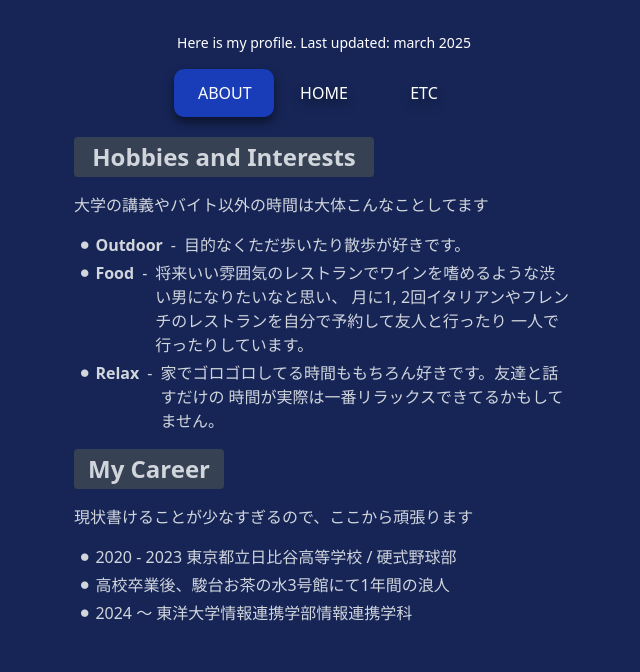
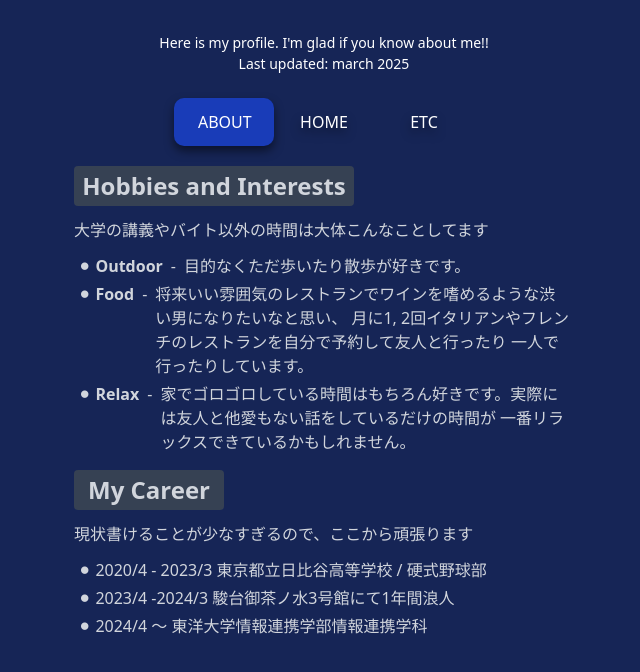
Before and after one commit to HukuKaich0u/my-page-new, a Next.js app in the folder my-app/: page /about in a window 1280 px wide. Shown: the top 672 px of the page, without its empty margins (316-956 px from the left). Built offline with nearby package versions, Linux system fonts and the light colour scheme.

Commit message:
Add for deploy

```diff
--- a/my-app/src/components/Header.tsx
+++ b/my-app/src/components/Header.tsx
@@ -8,8 +8,9 @@ const Header = () => {
 
   return (
     <div>
-      <p className="text-center my-1  p-3 text-[14px] text-white">
-        Here is my profile. Last updated: march 2025
+      <p className="text-center my-3  p-3 text-[14px] text-white">
+        Here is my profile. I'm glad if you know about me!! <br />
+        Last updated: march 2025
       </p>
       <div className="flex justify-center items-center mb-2">
         <Link href="/about">
--- a/my-app/src/components/HobbiesAndInterests.tsx
+++ b/my-app/src/components/HobbiesAndInterests.tsx
@@ -3,12 +3,12 @@ const HobbiesAndInterests = () => {
     <div className="flex flex-col items-center">
       <div className="text-left w-[500px]">
         <h1
-          className="text-2xl bg-gray-700 w-[300px] text-center p-1
+          className="text-2xl bg-gray-700 w-[280px] text-center p-1
             rounded font-bold"
         >
           Hobbies and Interests
         </h1>
-        <p className="my-4">
+        <p className="my-3">
           大学の講義やバイト以外の時間は大体こんなことしてます
         </p>
         <div className="flex m-1">
@@ -33,8 +33,8 @@ const HobbiesAndInterests = () => {
           <p className="font-bold">Relax</p>
           <p className="mx-2">-</p>
           <p className="text-wrap">
-            家でゴロゴロしてる時間ももちろん好きです。友達と話すだけの
-            時間が実際は一番リラックスできてるかもしてません。
+            家でゴロゴロしている時間はもちろん好きです。実際には友人と他愛もない話をしているだけの時間が
+            一番リラックスできているかもしれません。
           </p>
         </div>
       </div>
--- a/my-app/src/components/Icon.tsx
+++ b/my-app/src/components/Icon.tsx
@@ -10,7 +10,7 @@ const Icon = () => {
         alt="自分の顔写真"
         width={180}
         height={180}
-        className="rounded-full object-cover drop-shadow-[0_5px_5px_rgba(0,0,0,0.50)]"
+        className="rounded-full object-cover drop-shadow-[0_7px_7px_rgba(0,0,0,0.50)]"
       />
       <p className="font-bold text-2xl text-white mt-2 p-1">Koki Aoyagi</p>
       <p className="font-bold text-xl opacity-70 p-1">@kokiaoyagi</p>
--- a/my-app/src/components/MyCareer.tsx
+++ b/my-app/src/components/MyCareer.tsx
@@ -9,20 +9,20 @@ const MyCareer = () => {
           >
             My Career
           </h1>
-          <p className="my-4">
+          <p className="my-3">
             現状書けることが少なすぎるので、ここから頑張ります
           </p>
           <div className="flex m-1">
             <p className="mr-1">⚫︎</p>
-            <p>2020 - 2023 東京都立日比谷高等学校 / 硬式野球部</p>
+            <p>2020/4 - 2023/3 東京都立日比谷高等学校 / 硬式野球部</p>
           </div>
           <div className="flex m-1">
             <p className="mr-1">⚫︎</p>
-            <p>高校卒業後、駿台お茶の水3号館にて1年間の浪人</p>
+            <p>2023/4 -2024/3 駿台御茶ノ水3号館にて1年間浪人</p>
           </div>
           <div className="flex m-1">
             <p className="mr-1">⚫︎</p>
-            <p>2024 〜 東洋大学情報連携学部情報連携学科</p>
+            <p>2024/4 〜 東洋大学情報連携学部情報連携学科</p>
           </div>
         </div>
       </div>
--- a/my-app/src/components/RotatePictures.module.css
+++ b/my-app/src/components/RotatePictures.module.css
@@ -3,7 +3,7 @@
     height: 200px;
     border-radius: 10%;
     margin: 10px 10px;
-    box-shadow: 4px 4px 4px 1px rgba(0, 0, 0, 0.2);
+    box-shadow: 5px 7px 5px 1px rgba(0, 0, 0, 0.4);
   }
   .content:hover {
     scale: 105%;
--- a/my-app/src/components/RotatePictures.tsx
+++ b/my-app/src/components/RotatePictures.tsx
@@ -4,7 +4,7 @@ import styles from "./RotatePictures.module.css";
 
 const RotatePictures = () => {
   return (
-    <div className="flex items-center justify-center">
+    <div className="flex items-center justify-center h-[300px]">
       <div className={styles.wrap}>
         <ul className={styles.slideshow}>
           <Image
```
